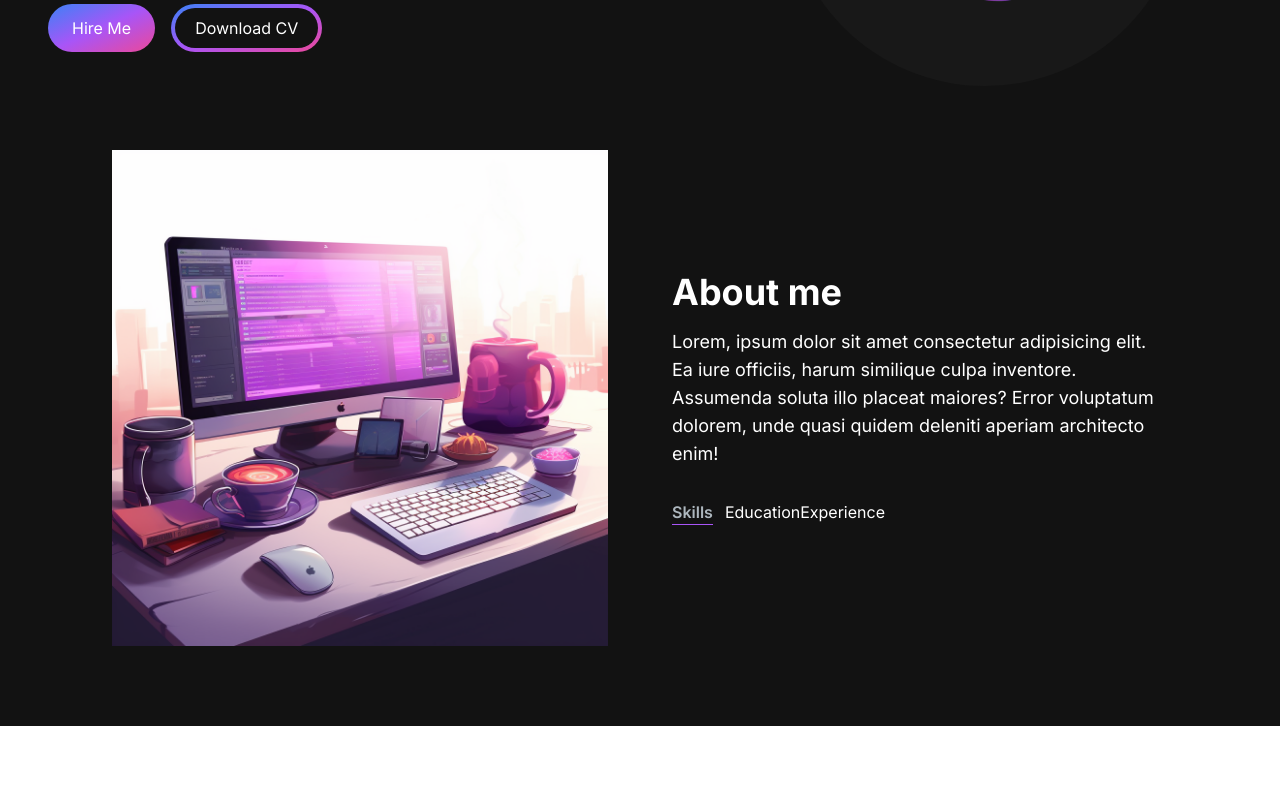
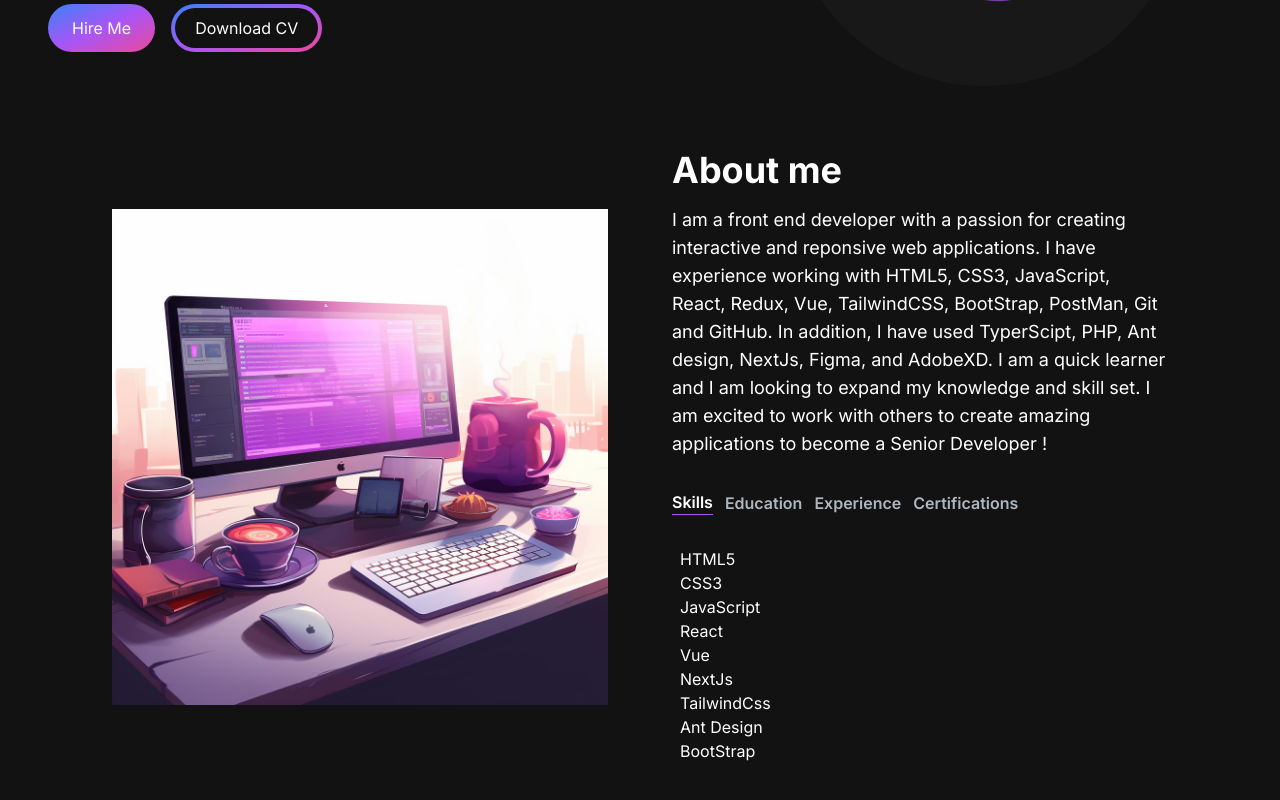
Before and after one commit to nhdangdev/porfolio, a Next.js app: page / in a window 1280 px wide. Shown: the part 426-1226 px from the top of the page. Before the commit the page ends 1152 px from the top, so only its background shows below. Built offline with nearby package versions, Linux system fonts and the light colour scheme.

Commit message:
fix TabButton and feat TAB_DATA

```diff
--- a/src/app/components/AboutSection.js
+++ b/src/app/components/AboutSection.js
@@ -1,30 +1,115 @@
 "use client";
 import React, { useState, useTransition } from "react";
 import Image from "next/image";
+import TabButton from "./TabButton";
+
+const TAB_DATA = [
+  {
+    title: "Skills",
+    id: "skills",
+    content: (
+      <ul className="list-disc tw-pl-2">
+        <li>HTML5</li>
+        <li>CSS3</li>
+        <li>JavaScript</li>
+        <li>React</li>
+        <li>Vue</li>
+        <li>NextJs</li>
+        <li>TailwindCss</li>
+        <li>Ant Design</li>
+        <li>BootStrap</li>
+      </ul>
+    ),
+  },
+
+  {
+    title: "Education",
+    id: "education",
+    content: (
+      <ul className="list-disc tw-pl-2">
+        <li>Da Lat University</li>
+        <li>F8 Full Stack - Nguyen Ngoc Son</li>
+        <li>Easy Front End, Academy</li>
+      </ul>
+    ),
+  },
+  {
+    title: "Certifications",
+    id: "certifications",
+    content: (
+      <ul className="list-disc tw-pl-2">
+        <li>AWS Cloud Parctitioner</li>
+        <li>Google Professional Cloud Developer</li>
+        <li>Front End Developer</li>
+      </ul>
+    ),
+  },
+];
 
 const AboutSection = () => {
-  const [tab, setTab] = useState('skills');
-  const [startTransition, isPending] = useTransition();
+  const [tab, setTab] = useState("skills");
+  const [isPending, startTransition] = useTransition();
 
   const handleTabChange = (id) => {
     startTransition(() => {
       setTab(id);
-    })
-  }
+    });
+  };
 
   return (
     <section className="tw-text-white">
       <div className="md:tw-grid md:tw-grid-cols-2 tw-gap-8 tw-items-center tw-py-8 tw-px-4 xl:tw-gap-16 sm:tw-py-16 xl:tw-px-16">
-        <Image src='/images/about-image.png' alt='about image' width={500} height={500} />
-        <div>
-          <h2 className="tw-text-4xl tw-font-bold tw-text-white tw-mb-4">About me</h2>
+        <Image
+          src="/images/about-image.png"
+          alt="about image"
+          width={500}
+          height={500}
+        />
+        <div className="tw-mt-4 md:tw-mt-0 tw-text-left tw-flex tw-flex-col tw-h-full">
+          <h2 className="tw-text-4xl tw-font-bold tw-text-white tw-mb-4">
+            About me
+          </h2>
           <p className="tw-text-base lg:tw-text-lg">
-            Lorem, ipsum dolor sit amet consectetur adipisicing elit. Ea iure officiis, harum similique culpa inventore. Assumenda soluta illo placeat maiores? Error voluptatum dolorem, unde quasi quidem deleniti aperiam architecto enim!
+            I am a front end developer with a passion for creating interactive
+            and reponsive web applications. I have experience working with
+            HTML5, CSS3, JavaScript, React, Redux, Vue, TailwindCSS, BootStrap,
+            PostMan, Git and GitHub. In addition, I have used TyperScipt, PHP,
+            Ant design, NextJs, Figma, and AdobeXD. I am a quick learner and I
+            am looking to expand my knowledge and skill set. I am excited to
+            work with others to create amazing applications to become a Senior
+            Developer !
           </p>
-          <div className="tw-flex tw-flex-row tw-mt-8">
-            <span className="tw-mr-3 tw-font-semibold tw-text-[#ADB7BE] hover:tw-text-white tw-cursor-pointer tw-border-b tw-border-purple-500">Skills</span>
-            <span>Education</span>
-            <span>Experience</span>
+          <div className="tw-flex tw-flex-row tw-justify-start tw-mt-8">
+            <TabButton
+              onClick={() => handleTabChange("skills")}
+              active={tab === "skills"}
+            >
+              Skills
+            </TabButton>
+
+            <TabButton
+              onClick={() => handleTabChange("education")}
+              active={tab === "education"}
+            >
+              Education
+            </TabButton>
+
+            <TabButton
+              onClick={() => handleTabChange("experience")}
+              active={tab === "experience"}
+            >
+              Experience
+            </TabButton>
+
+            <TabButton
+              onClick={() => handleTabChange("certifications")}
+              active={tab === "certifications"}
+            >
+              Certifications
+            </TabButton>
+          </div>
+          <div className="tw-mt-8">
+            {TAB_DATA.find((t) => t.id === tab).content}
           </div>
         </div>
       </div>
--- a/src/app/components/HeroSection.js
+++ b/src/app/components/HeroSection.js
@@ -10,7 +10,7 @@ const HeroSection = () => {
         <div className="tw-col-span-7 tw-place-self-center tw-text-center sm:tw-text-left">
           <h1 className="tw-text-white tw-mb-4 tw-text-4xl sm:tw-text-5xl lg:tw-text-6xl tw-font-extrabold">
             <span className="tw-text-transparent tw-bg-clip-text tw-bg-gradient-to-r tw-from-purple-400 tw-to-pink-600">
-              Hello, I'm{" "}
+              Hello, I'm
             </span>
             <br />
             <TypeAnimation
--- a/src/app/components/Navbar.js
+++ b/src/app/components/Navbar.js
@@ -32,7 +32,7 @@ const Navbar = () => {
           href={"/"}
           className="tw-relative tw-text-2xl md:tw-text-5xl tw-text-white tw-font-semibold"
         >
-          <Image src='/images/logo.png' alt='logo image' width={120} height={80} />
+          <Image src='/images/logo.png' alt='Logo image' width={128} height={94} />
         </Link>
         <div className="mobile-menu tw-block md:tw-hidden">
           {!NavBarOpen ? (
--- /dev/null
+++ b/src/app/components/TabButton.js
@@ -0,0 +1,19 @@
+import React from "react";
+
+const TabButton = ({ active, setTab, children }) => {
+  const buttonClass = active
+    ? "tw-text-white tw-border-b tw-border-purple-500 "
+    : "tw-text-[#ADB7BE]";
+
+  return (
+    <button onClick={setTab}>
+      <p
+        className={`tw-mr-3 tw-font-semibold tw-text-[#ADB7BE] hover:tw-text-white ${buttonClass}`}
+      >
+        {children}
+      </p>
+    </button>
+  );
+};
+
+export default TabButton;
```
